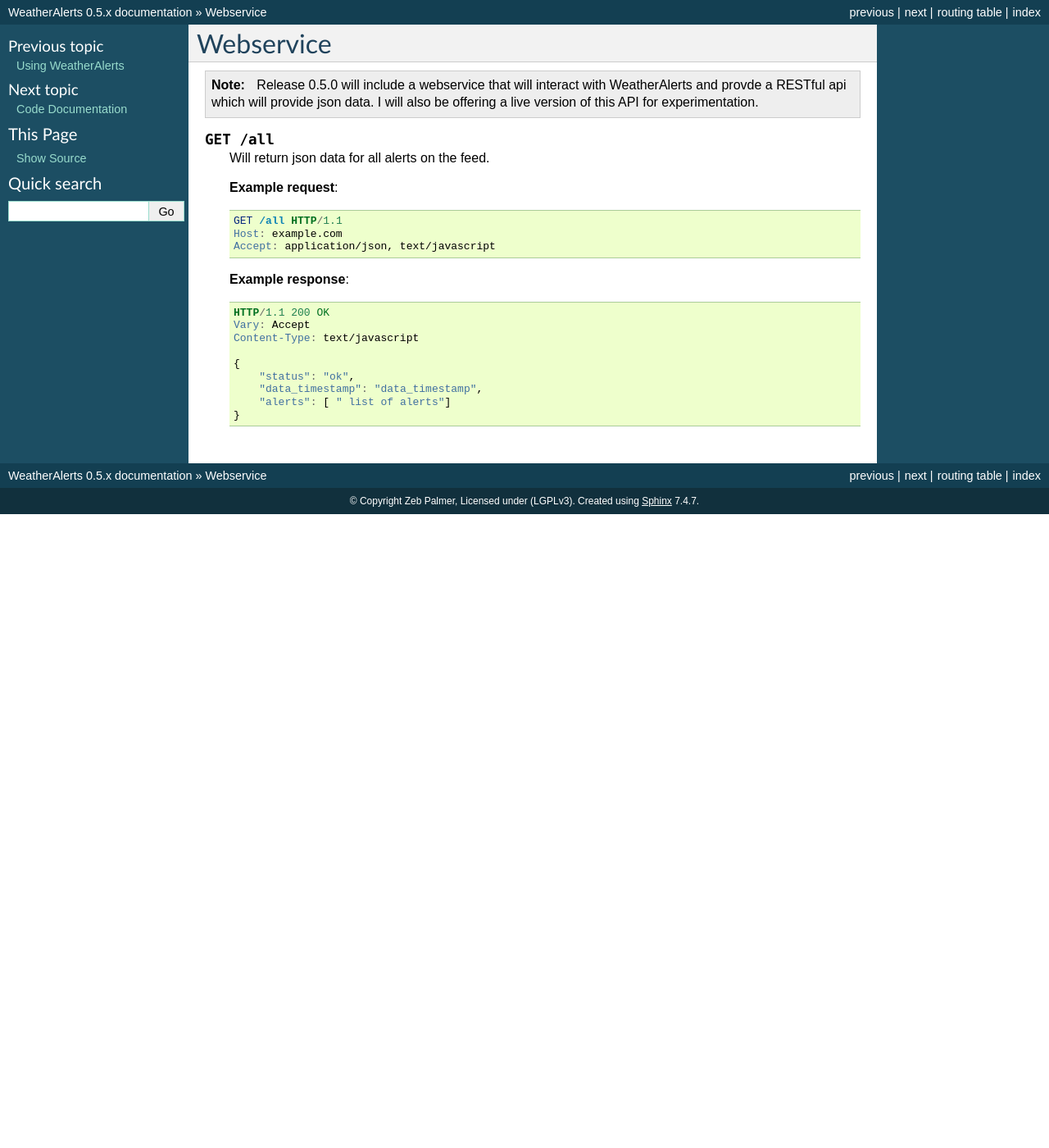
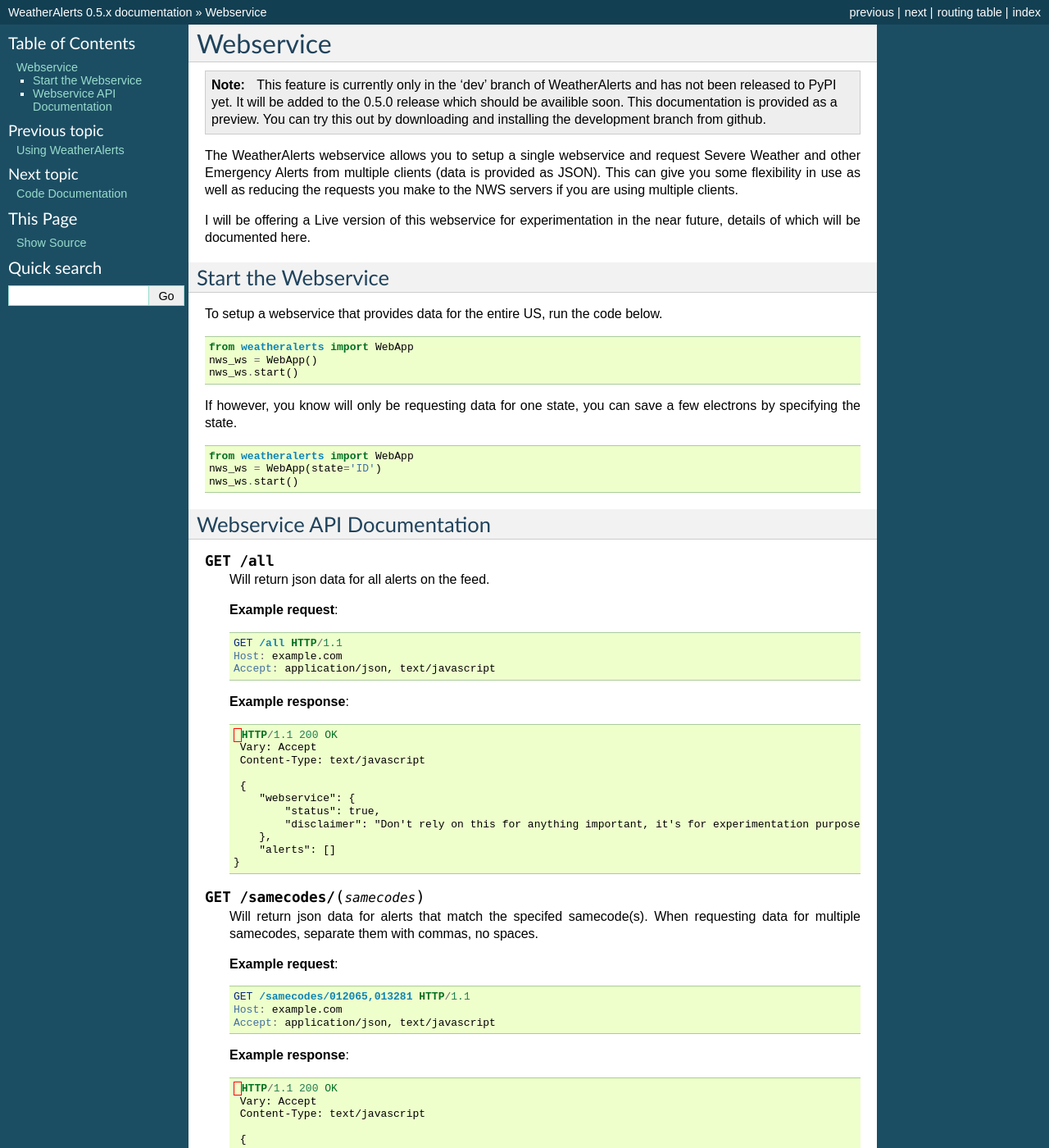
Before and after one commit to zebpalmer/WeatherAlerts, a Sphinx documentation site: the page built from docs/webservice.rst, in a window 1280 px wide and 1400 px high. Shown: the whole window at 82% size. Built offline with Sphinx 7.4.7, drawn with Linux system fonts in a browser that asks for light colours; some of the changed text lies outside the part shown.

Commit message:
logging, cleanup and such

```diff
--- a/docs/webservice.rst
+++ b/docs/webservice.rst
@@ -4,11 +4,45 @@
 
 
 .. Note::
-   Release 0.5.0 will include a webservice that will interact with WeatherAlerts and provde a RESTful api which will
-   provide json data. I will also be offering a live version of this API for experimentation.
+   This feature is currently only in the 'dev' branch of WeatherAlerts and has not been released to PyPI yet.
+   It will be added to the 0.5.0 release which should be availible soon. This documentation is provided as a
+   preview. You can try this out by downloading and installing the development branch from github.
+
+
+The WeatherAlerts webservice allows you to setup a single webservice and request Severe Weather and other
+Emergency Alerts from multiple clients (data is provided as JSON). This can give you some flexibility in
+use as well as reducing the requests you make to the NWS servers if you are using multiple clients.
+
+
+I will be offering a Live version of this webservice for experimentation in the near future, details of which will
+be documented here.
+
+
+Start the Webservice
+----------------------
+
+To setup a webservice that provides data for the entire US, run the code below.
+
+.. code-block:: python
+
+   from weatheralerts import WebApp
+   nws_ws = WebApp()
+   nws_ws.start()
+
+
+If however, you know will only be requesting data for one state, you can save a few electrons by specifying the state.
+
+.. code-block:: python
+
+   from weatheralerts import WebApp
+   nws_ws = WebApp(state='ID')
+   nws_ws.start()
 
 
 
+
+Webservice API Documentation
+------------------------------
 
 
 .. http:get:: /all
@@ -32,7 +66,61 @@
       Content-Type: text/javascript
 
       {
-          "status": "ok",
-          "data_timestamp": "data_timestamp",
-          "alerts": [ " list of alerts"]
-      }
+         "webservice": {
+             "status": true,
+             "disclaimer": "Don't rely on this for anything important, it's for experimentation purposes only."
+         },
+         "alerts": []
+     }
+
+
+.. http:get:: /samecodes/(samecodes)
+
+   Will return json data for alerts that match the specifed samecode(s). When requesting data for multiple samecodes,
+   separate them with commas, no spaces.
+
+   **Example request**:
+
+   .. sourcecode:: http
+
+      GET /samecodes/012065,013281 HTTP/1.1
+      Host: example.com
+      Accept: application/json, text/javascript
+
+   **Example response**:
+
+   .. sourcecode:: http
+
+      HTTP/1.1 200 OK
+      Vary: Accept
+      Content-Type: text/javascript
+
+      {
+         "webservice": {
+             "status": true,
+             "disclaimer": "Don't rely on this for anything important, it's for experimentation purposes only."
+         },
+         "alerts": [
+             {
+                 "zonecodes": [],
+                 "updated": "2013-03-28T23:29:00-04:00",
+                 "msgtype": "Alert",
+                 "link": "http://alerts.weather.gov/cap/wwacapget.php?x=FL124EF51C78C4.FloodWarning.124EF52B3A80FL.TAEFLSTAE.285023120b4e86a12ca32387f953554e",
+                 "event": "Flood Warning",
+                 "category": "Met",
+                 "severity": "Moderate",
+                 "effective": "2013-03-28T23:29:00-04:00",
+                 "title": "Flood Warning issued March 28 at 11:29PM EDT until March 29 at 8:00PM EDT by NWS",
+                 "summary": "...THE FLOOD WARNING CONTINUES FOR THE FOLLOWING RIVERS IN FLORIDA... AUCILLA RIVER AT LAMONT (US 27) AFFECTING JEFFERSON...MADISON AND TAYLOR COUNTIES..",
+                 "areadesc": "Jefferson; Madison; Taylor",
+                 "expiration": "2013-03-29T20:00:00-04:00",
+                 "published": "2013-03-28T23:29:00-04:00",
+                 "samecodes": [
+                     "012065",
+                     "012079",
+                     "012123"
+                 ],
+                 "urgency": "Expected"
+             }
+         ]
+     }
```
Also changed, not shown: 2 other files.
